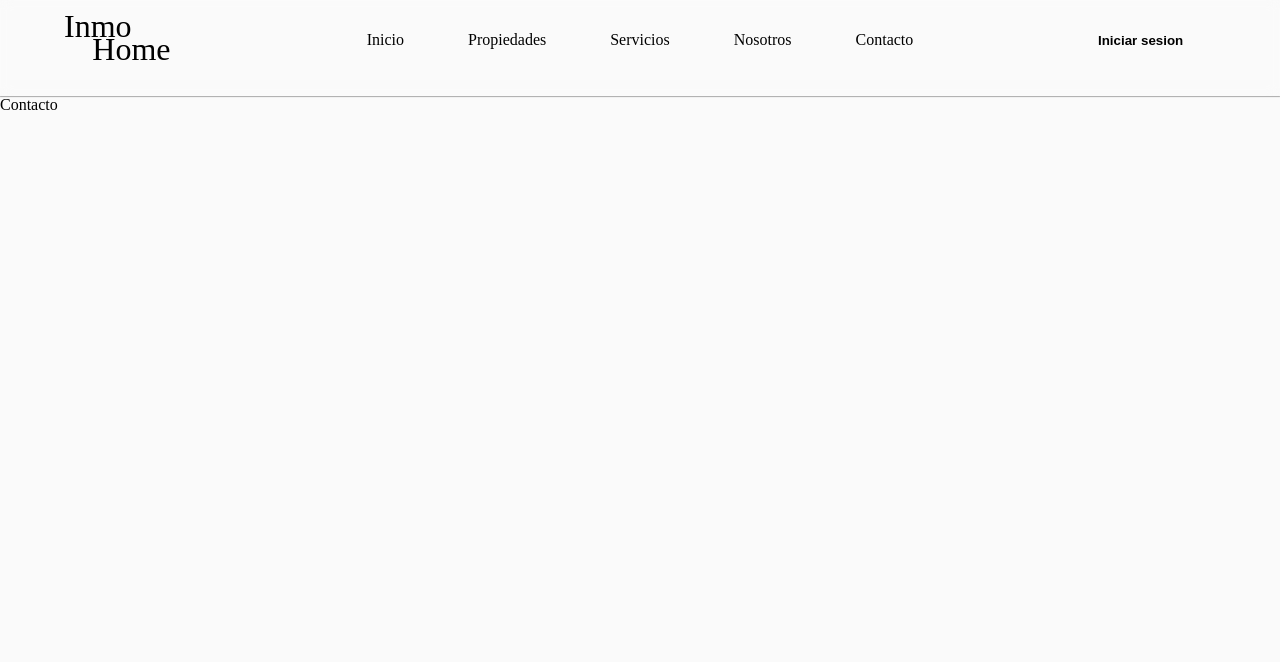
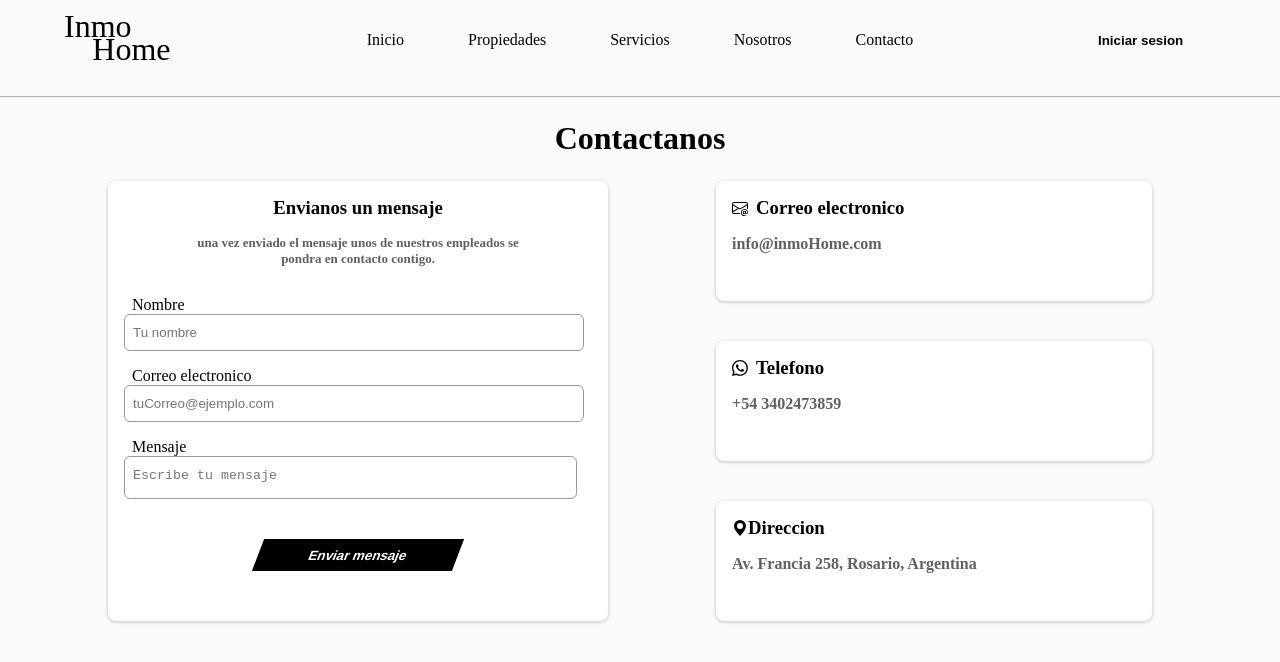
Before and after one commit to Alan-Ribeca/inmobiliaria, a React (Vite) app in the folder inmoReact/: page /contacto in a window 1280 px wide. Shown: the top 662 px of the page. Built offline with nearby package versions, Linux system fonts and the light colour scheme.

Commit message:
terminando con los estilos del cliente (falta el ver mas detalles)

```diff
--- a/inmoReact/src/components/contacto/Contacto.jsx
+++ b/inmoReact/src/components/contacto/Contacto.jsx
@@ -1,6 +1,83 @@
-import './contacto.scss'
+import "./contacto.scss";
 export const Contacto = () => {
   return (
-    <div>Contacto</div>
-  )
-}
+    <>
+      <h1>Contactanos</h1>
+      <section className="contacto">
+        <div className="cardIzquierda">
+          <h3>Envianos un mensaje</h3>
+          <p className="pMensaje">
+            una vez enviado el mensaje unos de nuestros empleados se pondra en
+            contacto contigo.
+          </p>
+          <label>Nombre</label>
+          <input type="text" placeholder="Tu nombre" />
+
+          <label>Correo electronico</label>
+          <input type="email" placeholder="tuCorreo@ejemplo.com" />
+
+          <label>Mensaje</label>
+          <textarea
+            placeholder="Escribe tu mensaje"
+            className="textarea"
+          ></textarea>
+
+          <button className="btnMensaje">Enviar mensaje</button>
+        </div>
+
+        <div className="cardDerecha">
+          <h3 className="title">
+            <svg
+              xmlns="http://www.w3.org/2000/svg"
+              width="16"
+              height="16"
+              fill="currentColor"
+              className="logo"
+              viewBox="0 0 16 16"
+            >
+              <path d="M2 2a2 2 0 0 0-2 2v8.01A2 2 0 0 0 2 14h5.5a.5.5 0 0 0 0-1H2a1 1 0 0 1-.966-.741l5.64-3.471L8 9.583l7-4.2V8.5a.5.5 0 0 0 1 0V4a2 2 0 0 0-2-2zm3.708 6.208L1 11.105V5.383zM1 4.217V4a1 1 0 0 1 1-1h12a1 1 0 0 1 1 1v.217l-7 4.2z" />
+              <path d="M14.247 14.269c1.01 0 1.587-.857 1.587-2.025v-.21C15.834 10.43 14.64 9 12.52 9h-.035C10.42 9 9 10.36 9 12.432v.214C9 14.82 10.438 16 12.358 16h.044c.594 0 1.018-.074 1.237-.175v-.73c-.245.11-.673.18-1.18.18h-.044c-1.334 0-2.571-.788-2.571-2.655v-.157c0-1.657 1.058-2.724 2.64-2.724h.04c1.535 0 2.484 1.05 2.484 2.326v.118c0 .975-.324 1.39-.639 1.39-.232 0-.41-.148-.41-.42v-2.19h-.906v.569h-.03c-.084-.298-.368-.63-.954-.63-.778 0-1.259.555-1.259 1.4v.528c0 .892.49 1.434 1.26 1.434.471 0 .896-.227 1.014-.643h.043c.118.42.617.648 1.12.648m-2.453-1.588v-.227c0-.546.227-.791.573-.791.297 0 .572.192.572.708v.367c0 .573-.253.744-.564.744-.354 0-.581-.215-.581-.8Z" />
+            </svg>
+            Correo electronico
+          </h3>
+
+          <p className="texto">info@inmoHome.com</p>
+        </div>
+
+        <div className="cardDerecha">
+          <h3 className="title">
+            <svg
+              xmlns="http://www.w3.org/2000/svg"
+              width="16"
+              height="16"
+              fill="currentColor"
+              className="logo"
+              viewBox="0 0 16 16"
+            >
+              <path d="M13.601 2.326A7.85 7.85 0 0 0 7.994 0C3.627 0 .068 3.558.064 7.926c0 1.399.366 2.76 1.057 3.965L0 16l4.204-1.102a7.9 7.9 0 0 0 3.79.965h.004c4.368 0 7.926-3.558 7.93-7.93A7.9 7.9 0 0 0 13.6 2.326zM7.994 14.521a6.6 6.6 0 0 1-3.356-.92l-.24-.144-2.494.654.666-2.433-.156-.251a6.56 6.56 0 0 1-1.007-3.505c0-3.626 2.957-6.584 6.591-6.584a6.56 6.56 0 0 1 4.66 1.931 6.56 6.56 0 0 1 1.928 4.66c-.004 3.639-2.961 6.592-6.592 6.592m3.615-4.934c-.197-.099-1.17-.578-1.353-.646-.182-.065-.315-.099-.445.099-.133.197-.513.646-.627.775-.114.133-.232.148-.43.05-.197-.1-.836-.308-1.592-.985-.59-.525-.985-1.175-1.103-1.372-.114-.198-.011-.304.088-.403.087-.088.197-.232.296-.346.1-.114.133-.198.198-.33.065-.134.034-.248-.015-.347-.05-.099-.445-1.076-.612-1.47-.16-.389-.323-.335-.445-.34-.114-.007-.247-.007-.38-.007a.73.73 0 0 0-.529.247c-.182.198-.691.677-.691 1.654s.71 1.916.81 2.049c.098.133 1.394 2.132 3.383 2.992.47.205.84.326 1.129.418.475.152.904.129 1.246.08.38-.058 1.171-.48 1.338-.943.164-.464.164-.86.114-.943-.049-.084-.182-.133-.38-.232" />
+            </svg>
+            Telefono
+          </h3>
+          <p className="texto">+54 3402473859</p>
+        </div>
+
+        <div className="cardDerecha">
+          <h3 className="title">
+            <svg
+              xmlns="http://www.w3.org/2000/svg"
+              width="16"
+              height="16"
+              fill="currentColor"
+              className="ubiLogo"
+              viewBox="0 0 16 16"
+            >
+              <path d="M8 16s6-5.686 6-10A6 6 0 0 0 2 6c0 4.314 6 10 6 10m0-7a3 3 0 1 1 0-6 3 3 0 0 1 0 6" />
+            </svg>
+            Direccion
+          </h3>
+          <p className="texto">Av. Francia 258, Rosario, Argentina</p>
+        </div>
+      </section>
+    </>
+  );
+};
--- a/inmoReact/src/components/contacto/contacto.scss
+++ b/inmoReact/src/components/contacto/contacto.scss
@@ -0,0 +1,116 @@
+h1 {
+  text-align: center;
+  margin: 1.5rem 0;
+}
+
+.contacto {
+  display: grid;
+  grid-template-columns: 1.27fr 1fr;
+  grid-template-rows: auto auto auto;
+  row-gap: 2.5rem;
+
+  .cardIzquierda {
+    display: flex;
+    flex-direction: column;
+    grid-row: span 3;
+    width: 500px;
+    height: 440px;
+    margin: 0 auto;
+    background-color: rgb(255, 255, 255);
+    box-shadow: 0px 1px 3px 1px #d3d3d3;
+    border-radius: 8px;
+
+    h3 {
+      text-align: center;
+      margin: 1rem 0;
+    }
+
+    .pMensaje {
+      text-align: center;
+      margin: 0 auto;
+      margin-bottom: 1.3rem;
+      color: #606060;
+      font-size: 13px;
+      font-weight: 600;
+      width: 65%;
+    }
+
+    label,
+    input,
+    textarea {
+      margin-left: 1rem;
+    }
+
+    label {
+      padding: 0.5rem 0 0 0.5rem;
+    }
+
+    input {
+      height: 2.2rem;
+      border-radius: 6px;
+      border: 1px solid #999;
+      padding-left: 0.5rem;
+      margin-bottom: 0.5rem;
+      width: 90%;
+    }
+
+    .textarea {
+      outline: none;
+      resize: none;
+      margin-bottom: 2rem;
+      width: 88.5%;
+      border-radius: 6px;
+      border: 1px solid #999;
+      padding: 0.7rem 0 0 0.5rem;
+
+      &:focus {
+        border: 2px solid black;
+      }
+    }
+
+    .btnMensaje {
+      width: 200px;
+      margin: 0 auto;
+      height: 2rem;
+      background-color: black;
+      border: none;
+      color: white;
+      font-weight: 600;
+      transform: skew(-21deg);
+      cursor: pointer;
+      margin-top: 0.5rem;
+      transition: all 0.3s ease;
+    }
+  }
+
+  .cardDerecha {
+    align-self: start;
+    padding-left: 2rem;
+  }
+
+  .cardDerecha {
+    background-color: rgb(255, 255, 255);
+    box-shadow: 0px 1px 3px 1px #d3d3d3;
+    border-radius: 8px;
+    width: 420px;
+    height: 120px;
+    display: flex;
+    flex-direction: column;
+    padding-left: 1rem;
+
+    .title {
+      display: flex;
+      align-items: center;
+      padding: 1rem 0;
+
+      .logo {
+        padding-right: 0.5rem;
+      }
+    }
+
+    .texto {
+      font-weight: 600;
+      color: #606060;
+    }
+  }
+}
--- a/inmoReact/src/components/login/losEstilos/crearCuenta.scss
+++ b/inmoReact/src/components/login/losEstilos/crearCuenta.scss
@@ -8,6 +8,7 @@
   padding: 1rem;
   display: flex;
   flex-direction: column;
+  margin-top: 3rem;
 
   .titleCrearCuenta {
     margin-top: 0.5rem;
--- a/inmoReact/src/components/login/losEstilos/editarCuenta.scss
+++ b/inmoReact/src/components/login/losEstilos/editarCuenta.scss
@@ -7,6 +7,7 @@
   border-radius: 8px;
   padding: 1rem;
   position: relative;
+  margin-top: 3rem;
 
   .titleCambiarPassword {
     margin-top: 0.5rem;
--- a/inmoReact/src/components/login/losEstilos/login.scss
+++ b/inmoReact/src/components/login/losEstilos/login.scss
@@ -6,6 +6,7 @@
   box-shadow: 0px 1px 3px 1px #d3d3d3;
   border-radius: 8px;
   padding: 1rem;
+  margin-top: 3rem;
 
   .titleLogin {
     margin-top: 0.8rem;
```
